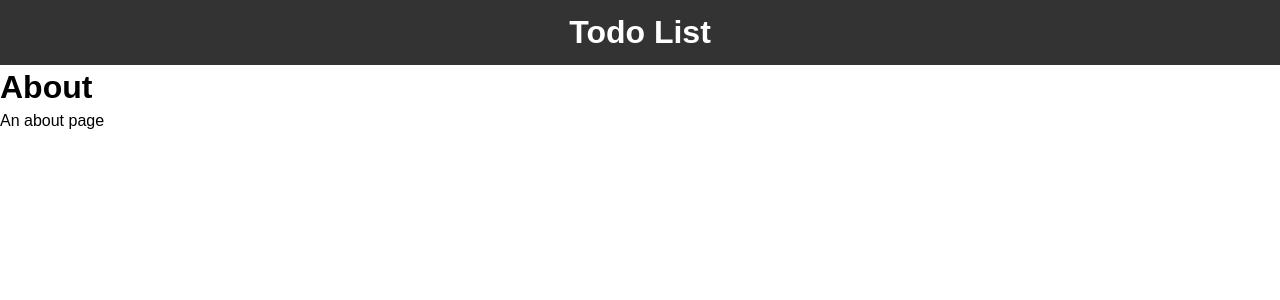
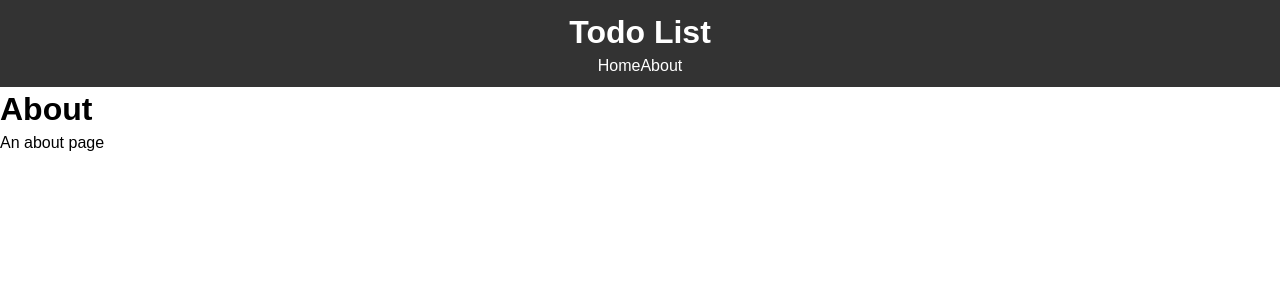
Before and after one commit to Ammar-Raneez/Angular_Todo_Basics, an Angular app: page /about in a window 1280 px wide. Shown: the top 300 px of the page. Built offline with nearby package versions, Linux system fonts and the light colour scheme.

Commit message:
crash course done

```diff
--- a/src/app/components/layouts/header/header.component.html
+++ b/src/app/components/layouts/header/header.component.html
@@ -1,3 +1,7 @@
 <header class="header">
     <h1>Todo List</h1>
+    <nav>
+        <a routerLink="/">Home</a>
+        <a routerLink="/about">About</a>
+    </nav>
 </header>
```
